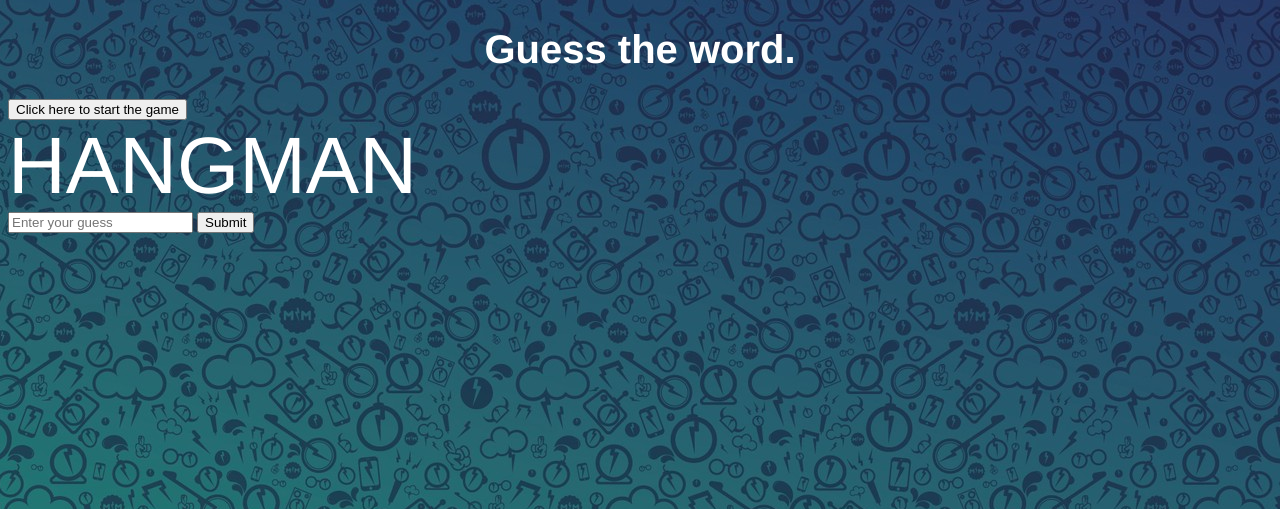
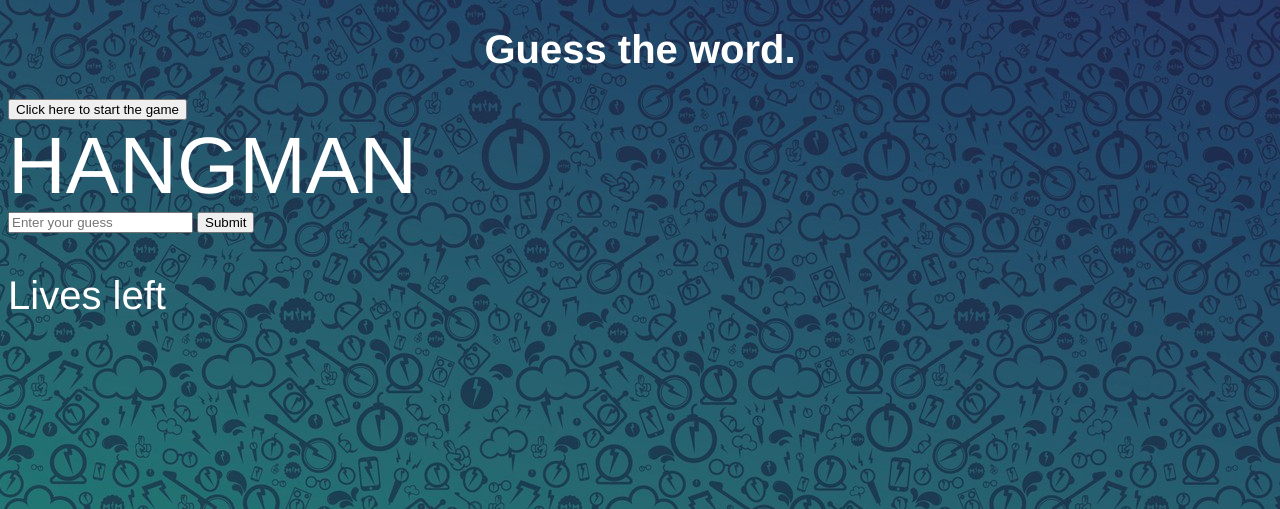
Before and after one commit to CharlieAllen/WDI_project1, a PHP site: page / in a window 1280 px wide. Shown: the top 509 px of the page. Run offline with PHP 8.4, Linux system fonts and the light colour scheme; some libraries are stand-ins or nearby versions.

Commit message:
counter added

```diff
--- a/css/style.css
+++ b/css/style.css
@@ -19,3 +19,9 @@ h1 {
   font-family: Helvetica;
   color: white;
 }
+
+#counter {
+  font-family: Helvetica;
+  font-size: 40px;
+  color: white;
+}
--- a/index.html
+++ b/index.html
@@ -17,6 +17,6 @@
   <input type="text" id="guessText" maxlength="1"  placeholder="Enter your guess"/>
   <button type="button" id="guessButton" onclick="guessMade();">Submit</button>
  </form>
-
+<p id="counter">Lives left</p>
 </body>
 </html>
--- a/js/app.js
+++ b/js/app.js
@@ -2,6 +2,8 @@ var player1Word;
 var player1Array;
 var guesses = [];
 var player2Guess = [];
+var guessesRemaining;
+var livesLeft = 0;
 
 function wordPrompt(){
   player1Word = prompt("What is your chosen word, Player One?");
@@ -11,6 +13,7 @@ function wordPrompt(){
   //console.log(player1Array.length);
   createBoard();
   updateBoard();
+  updateLives();
 }
 
 function createBoard(){
@@ -18,6 +21,10 @@ function createBoard(){
     guesses.push("_");
   }
   //console.log(guesses);
+}
+
+function updateLives(){
+  document.getElementById("counter").innerText = "You have " + livesLeft + " goes left";
 }
 
 function updateBoard(){
@@ -28,3 +35,33 @@ function guessMade(){
   player2Guess = document.getElementById("guessText").value;
   console.log("Guess: " + player2Guess);
 }
+//the letter doesn't disappear from the input box which is definitely not ideal
+//it also ought to stop you from being able to input the same letter twice
+
+
+function checkForMatch(){
+  //checks the letter input by player2 against those stored, if it matches any
+  //the letter is added to the array displayed
+  for (var i = 0; i < player2Guess; i +=1){
+    if (player2Guess === gameLetters[i])
+      guesses.push([i]);
+  }
+}
+
+function noMatch(){
+  //if player2's guess doesn't match any of the stored letters,
+  //reveal a square on the grid, increment score -1, stop at 0
+}
+
+function checkForWin(){
+  //check to see if player2 has the same number of matches to letters stored
+  //in player1's word - if yes, they have won & score is incremented
+}
+
+function checkForLose(){
+  //check to see if all squares are uncovered, if so player1 wins, their score
+  //is incremented
+}
+
+//for score it might actually be better to write a for loop which takes the number
+//of letters in the array, -1 from it and shows that as the lives remaining?
```
